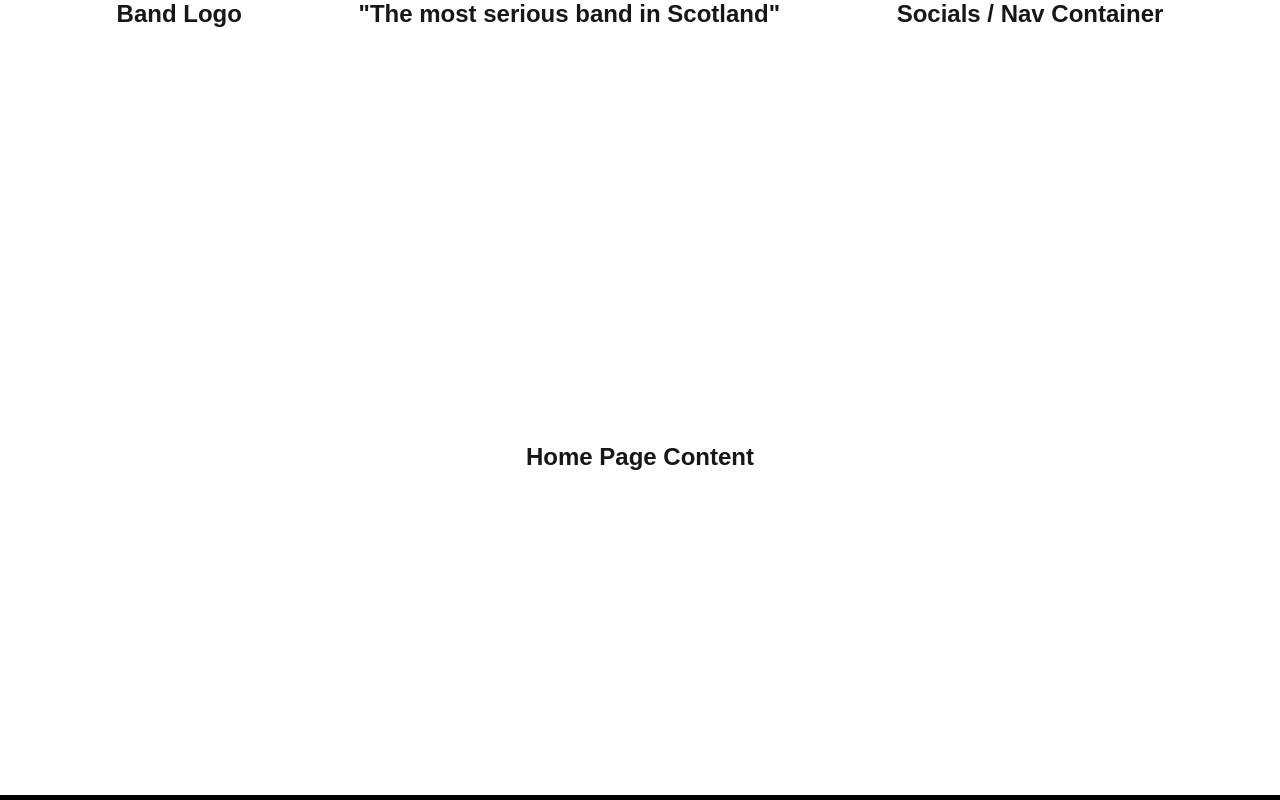
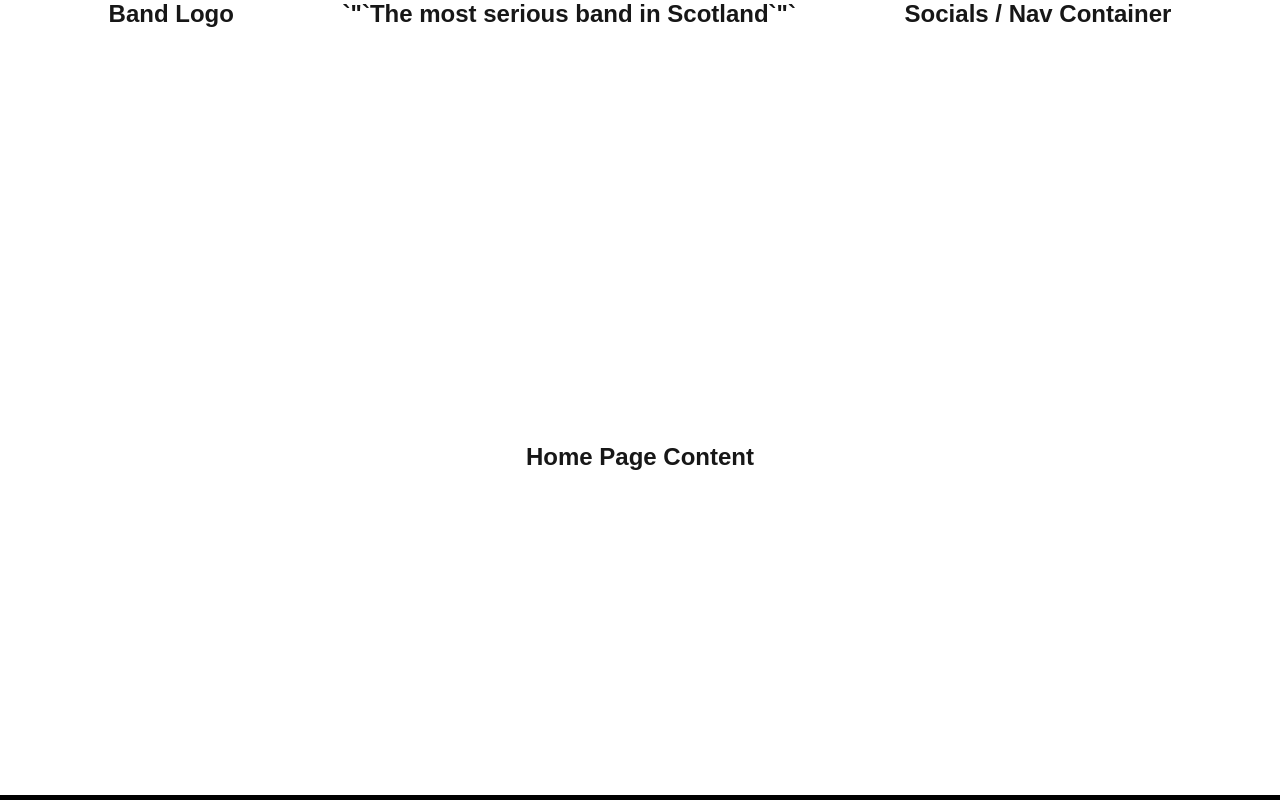
Before and after one commit to Mik20393/the-bojangles-web-app, a Next.js app: page / in a window 1280 px wide. Shown: the top 800 px of the page. Built offline with nearby package versions, Linux system fonts and the light colour scheme.

Commit message:
Need to escape the quote marks

```diff
--- a/src/app/page.js
+++ b/src/app/page.js
@@ -11,7 +11,7 @@ export default function Home() {
             <h1>Band Logo</h1>
           </div>
           <div className={styles.sectionTitleItem}>
-            <h1>"The most serious band in Scotland"</h1>
+            <h1>`"`The most serious band in Scotland`"`</h1>
           </div>
           <div className={styles.sectionTitleItem}>
             <h1>Socials / Nav Container</h1>
```
